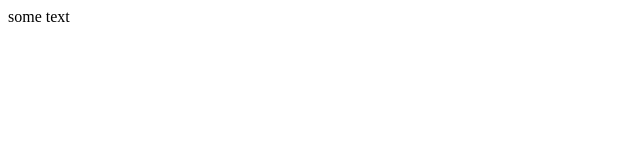
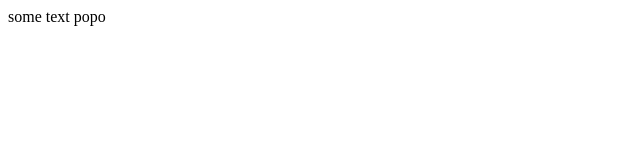
Before and after one commit to jlsfernandez/angularfundamental, a plain HTML site: page index.html in a window 1280 px wide. Shown: the full height of the page, 0-640 px from the left. Drawn offline with Linux system fonts and the light colour scheme.

Commit message:
Update index.html

```diff
--- a/index.html
+++ b/index.html
@@ -13,7 +13,7 @@
   </head>
 
   <body>
-  <span> some text </span>
+  <span> some text popo </span>
   </body>
 
   </html>
```
